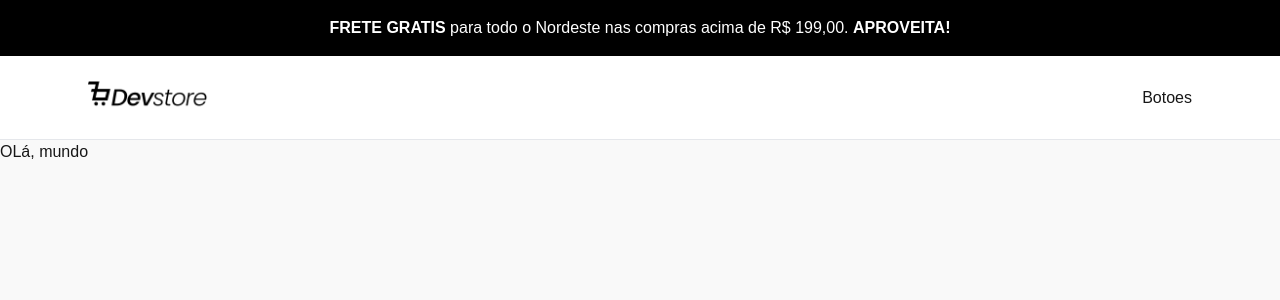
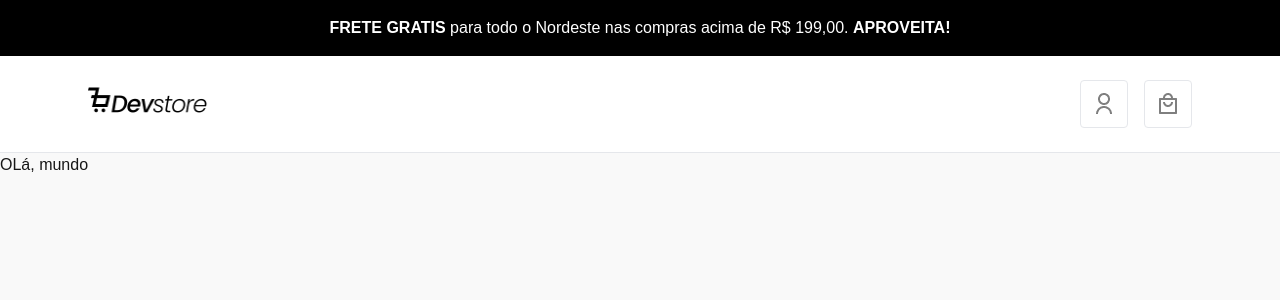
Before and after one commit to JoaoSBarbosa/DevStore-ui, a Next.js app: page / in a window 1280 px wide. Shown: the top 300 px of the page. Built offline with nearby package versions, Linux system fonts and the light colour scheme.

Commit message:
:sparkles: Implementação do menu header

```diff
--- /dev/null
+++ b/src/components/layout/header-icon.tsx
@@ -0,0 +1,42 @@
+import Image from "next/image";
+import { string } from "zod";
+
+type HeaderIconProps = {
+  src: string;
+  alt: string;
+  width?: number;
+  height?: number;
+};
+
+export const HeaderIcon = ({
+  src,
+  alt,
+  width = 24,
+  height = 24,
+}: HeaderIconProps) => {
+  const pathFormater = src.startsWith("/") ? src : `/${src}`;
+  return (
+    <div
+      className={`
+        size-12
+        flex
+        items-center
+        justify-center
+        border
+        border-gray-200
+        rounded-sm
+        hover:bg-gray-100
+            `}
+    >
+      <Image
+        className="size-6"
+        src={pathFormater}
+        alt={alt}
+        width={width}
+        height={height}
+      />
+    </div>
+  );
+};
+
+export default HeaderIcon;
--- a/src/components/layout/header.tsx
+++ b/src/components/layout/header.tsx
@@ -1,6 +1,8 @@
 "use client";
 
 import Image from "next/image";
+import HeaderIcon from "./header-icon";
+import Link from "next/link";
 
 export default function Header() {
   return (
@@ -10,7 +12,7 @@ export default function Header() {
         R$ 199,00. <strong> APROVEITA!</strong>
       </div>
 
-      <div className="p-6 w-full max-w-6xl mx-auto flex items-center justify-between">
+      <div className="p-6 w-full max-w-6xl mx-auto gap-2 flex items-center justify-between">
         <div className="">
           <Image
             src="/assets/ui/logo-black.png"
@@ -20,7 +22,22 @@ export default function Header() {
           />
         </div>
 
-        <div className="">Botoes</div>
+        <div className="flex gap-4">
+          <Link href={"/my-orders"}>
+            <HeaderIcon alt="perfil" src="/assets/ui/user-line.png" />
+          </Link>
+
+          <Link href={"/my-car"}>
+            <HeaderIcon
+              alt="carrinho"
+              src="/assets/ui/shopping-bag-4-line.png"
+            />
+          </Link>
+
+          <div className="md:hidden">
+            <HeaderIcon alt="menu" src="/assets/ui/menu-line.png" />
+          </div>
+        </div>
       </div>
     </header>
   );
```
